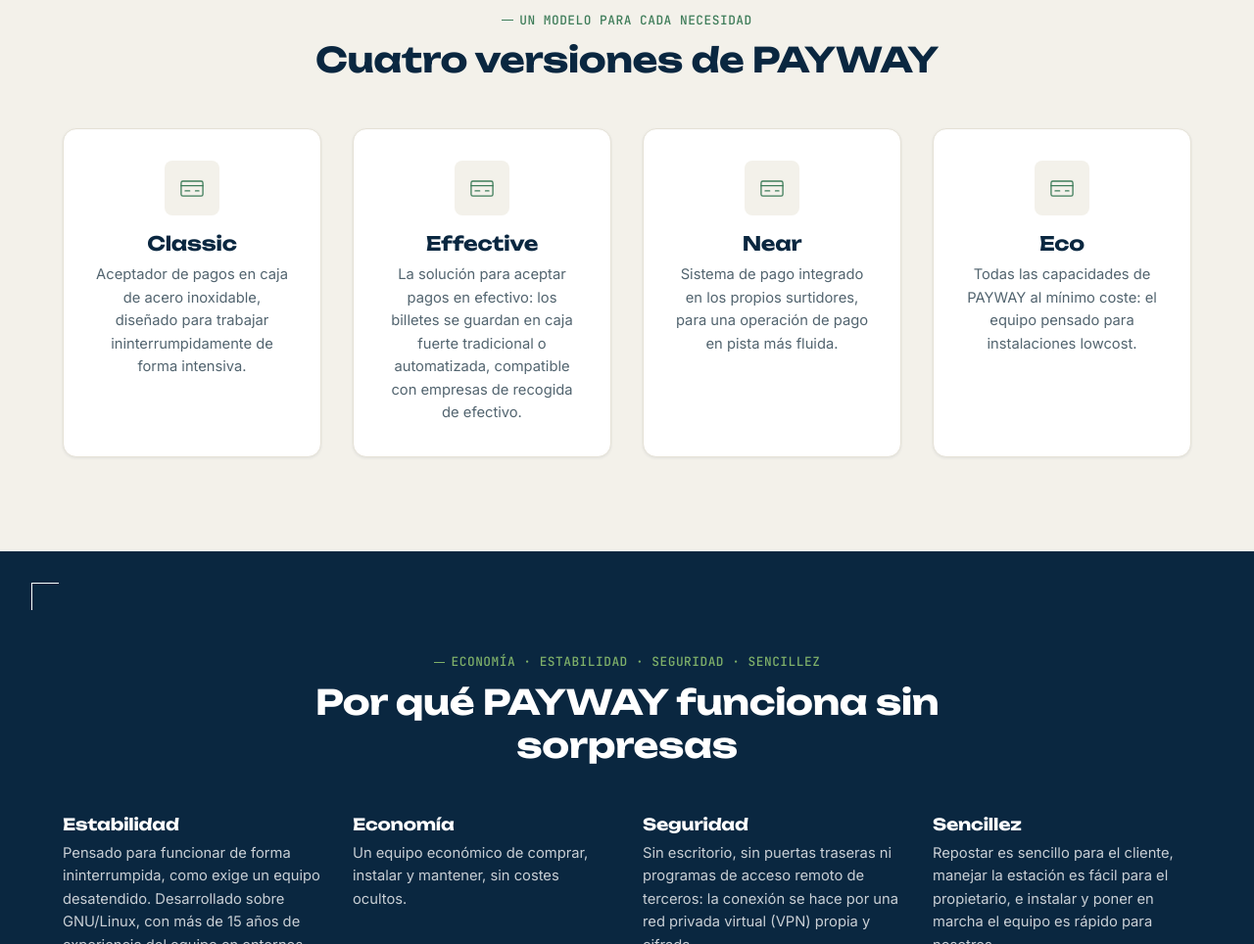
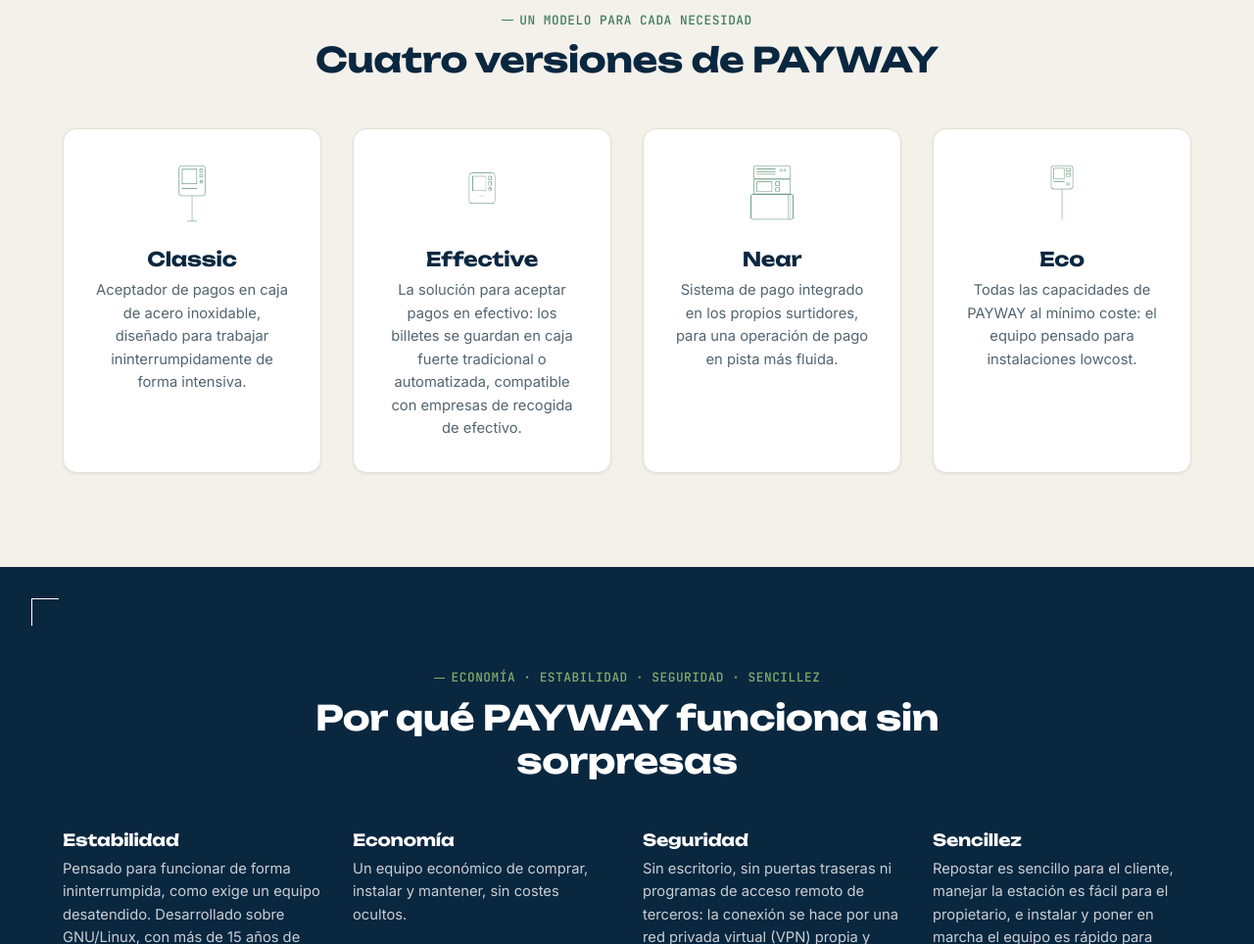
Before and after one commit to Elmonfas/Astro-Cozeta-web, an Astro site: page /payway in a window 1280 px wide. Shown: the part 1592-2556 px from the top of the page at 98% size. Built offline with nearby package versions, Linux system fonts and the light colour scheme; Astro itself is replaced by a stand-in of ours; no server answers.

Commit message:
PAYWAY: iconos reales para los 4 modelos

```diff
--- a/src/pages/payway/index.astro
+++ b/src/pages/payway/index.astro
@@ -1,10 +1,15 @@
 ---
+import { Image } from 'astro:assets';
 import Layout from '../../layouts/Layout.astro';
 import Icon from '../../components/Icon.astro';
 import BlueprintMarks from '../../components/BlueprintMarks.astro';
 import CtaBanner from '../../components/CtaBanner.astro';
 import Product3DViewer from '../../components/Product3DViewer.astro';
 import { site } from '../../lib/site';
+import iconClassic from '../../assets/payway/modelo-classic.png';
+import iconEffective from '../../assets/payway/modelo-effective.png';
+import iconNear from '../../assets/payway/modelo-near.png';
+import iconEco from '../../assets/payway/modelo-eco.png';
 
 // Contenido real de PAYWAY (distribuido por COZETA en toda España), pasado
 // por el jefe desde el material de marca. Adaptado al tono del resto de la
@@ -16,18 +21,22 @@
   {
     nombre: 'Classic',
     texto: 'Aceptador de pagos en caja de acero inoxidable, diseñado para trabajar ininterrumpidamente de forma intensiva.',
+    icon: iconClassic,
   },
   {
     nombre: 'Effective',
     texto: 'La solución para aceptar pagos en efectivo: los billetes se guardan en caja fuerte tradicional o automatizada, compatible con empresas de recogida de efectivo.',
+    icon: iconEffective,
   },
   {
     nombre: 'Near',
     texto: 'Sistema de pago integrado en los propios surtidores, para una operación de pago en pista más fluida.',
+    icon: iconNear,
   },
   {
     nombre: 'Eco',
     texto: 'Todas las capacidades de PAYWAY al mínimo coste: el equipo pensado para instalaciones lowcost.',
+    icon: iconEco,
   },
 ];
 
@@ -244,7 +253,7 @@
       <div class="grid grid-4 modelos-grid">
         {modelos.map((m) => (
           <div class="modelo-card card">
-            <span class="modelo-icon"><Icon name="pago" class="icon" /></span>
+            <span class="modelo-icon"><Image src={m.icon} alt="" width={56} height={56} /></span>
             <h3>{m.nombre}</h3>
             <p>{m.texto}</p>
           </div>
@@ -480,17 +489,13 @@
     display: inline-flex;
     align-items: center;
     justify-content: center;
-    width: 56px;
-    height: 56px;
-    border-radius: var(--radius);
-    background: var(--color-bg-alt);
-    color: var(--color-secondary);
+    height: 72px;
     margin-bottom: var(--space-3);
   }
 
-  .modelo-icon :global(.icon) {
-    width: 28px;
-    height: 28px;
+  .modelo-icon :global(img) {
+    height: 100%;
+    width: auto;
   }
 
   .modelo-card h3 {
```
Also changed, not shown: src/assets/payway/modelo-classic.png (added), src/assets/payway/modelo-eco.png (added), src/assets/payway/modelo-effective.png (added), src/assets/payway/modelo-near.png (added).
